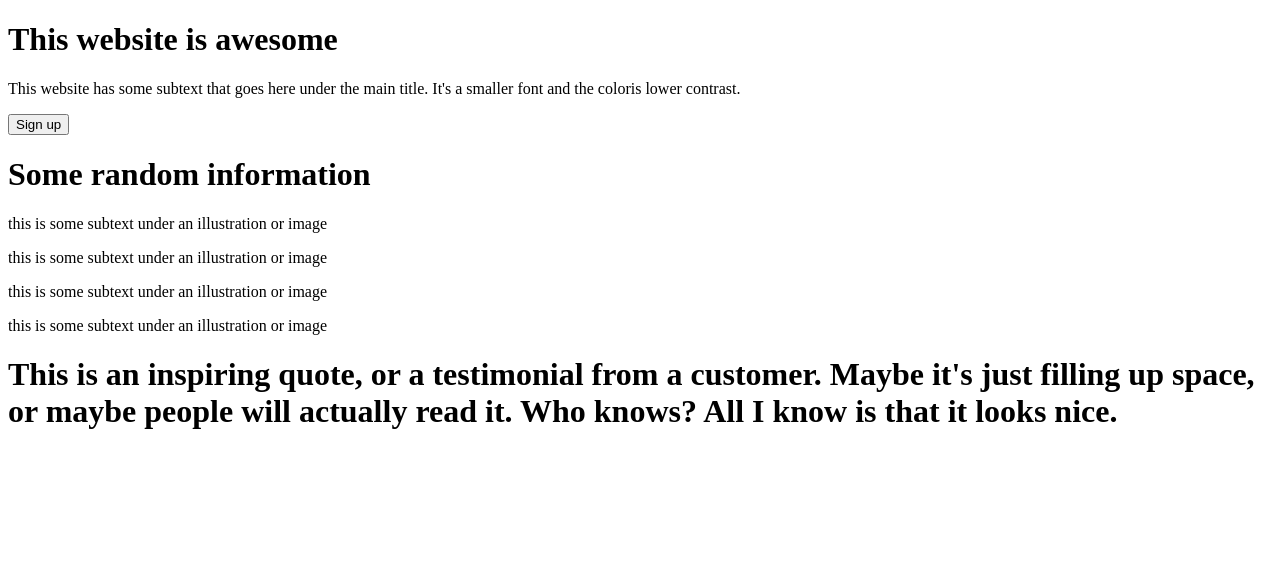
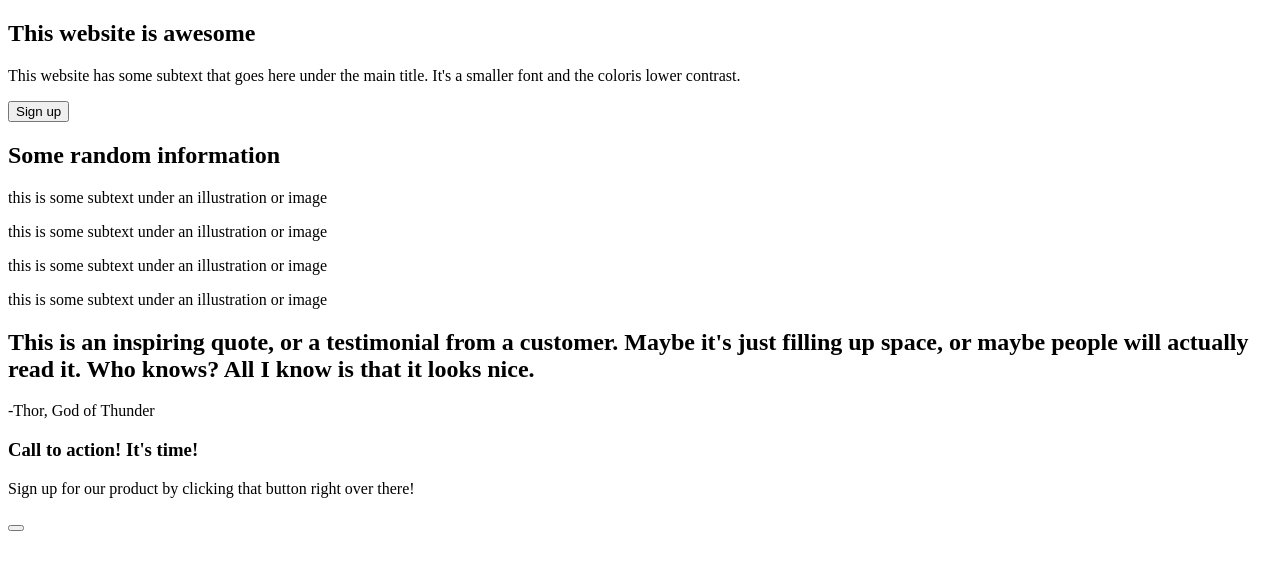
Before and after one commit to lildeku/landing-page, a plain HTML site: page index.html in a window 1280 px wide. Drawn offline with Linux system fonts and the light colour scheme.

Commit message:
Put in first div property, brushed details, added stylesheet

```diff
--- a/index.html
+++ b/index.html
@@ -3,9 +3,10 @@
 <head>
     <meta charset="UTF-8">
     <title>Landing Page</title>
+    <link rel="stylesheet" href="style.css">
 </head>
 <body>
-    <h1>This website is awesome</h1>
+    <h2>This website is awesome</h2>
 
     <p>This website has some subtext that goes here under the main title.
        It's a smaller font and the coloris lower contrast.
@@ -13,22 +14,32 @@
 
     <button>Sign up</button>
 
-    <h1>Some random information</h1>
+    <div>
+        <h2>Some random information</h2>
 
-    <p>this is some subtext under an illustration or image</p>
+        <p>this is some subtext under an illustration or image</p>
 
-    <p>this is some subtext under an illustration or image</p>
+        <p>this is some subtext under an illustration or image</p>
 
-    <p>this is some subtext under an illustration or image</p>
+        <p>this is some subtext under an illustration or image</p>
 
-    <p>this is some subtext under an illustration or image</p>
+        <p>this is some subtext under an illustration or image</p>
 
-    <h1>This is an inspiring quote, or a testimonial from
+    </div>
+
+    <h2>This is an inspiring quote, or a testimonial from
         a customer. Maybe it's just filling up space, or
         maybe people will actually read it. Who knows? All
         I know is that it looks nice.
-    </h1>
+    </h2>
 
+    <p>-Thor, God of Thunder</p>
+
+    <h3>Call to action! It's time!</h3>
+
+    <p>Sign up for our product by clicking that button right over there!</p>
+
+    <button></button>
 
 </body>
 </html>
```
